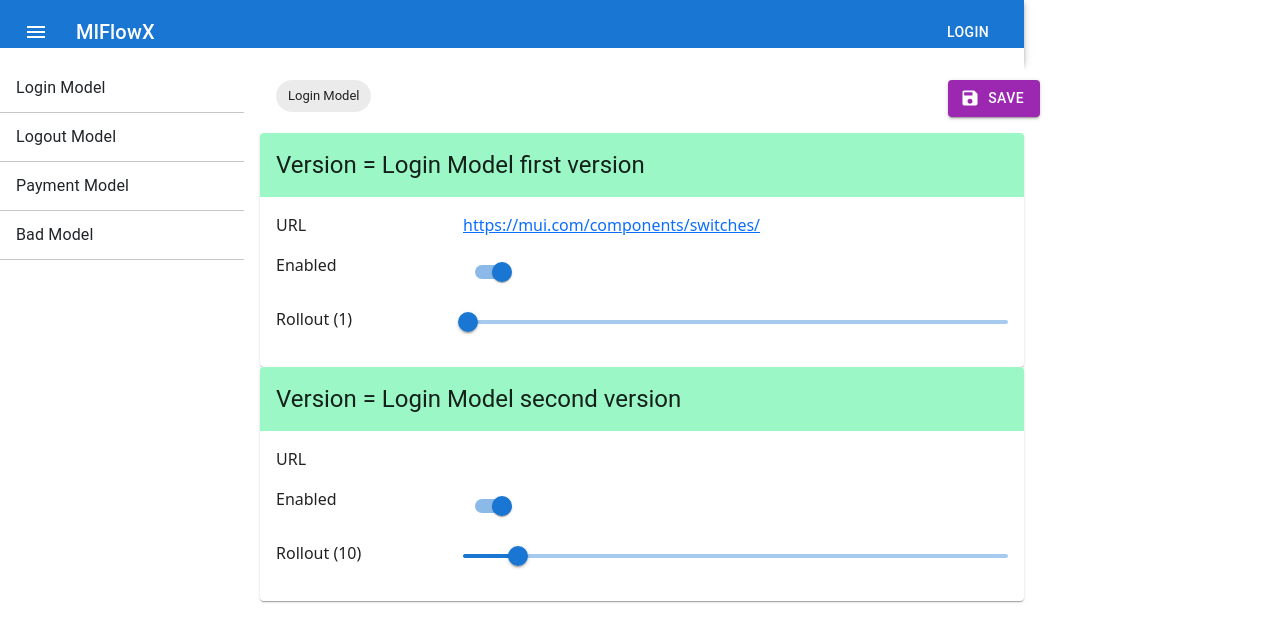
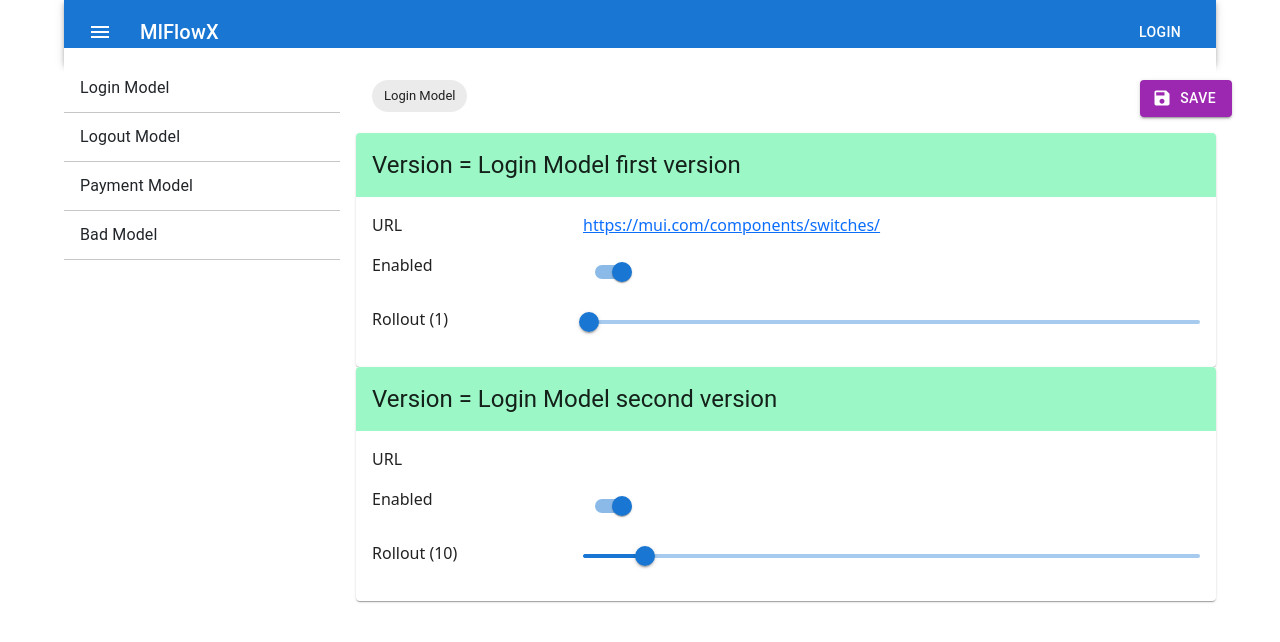
Before and after one commit to harishbohara/mflowx, a React (Create React App) app: page / in a window 1280 px wide. Shown: the top 642 px of the page. Built offline with nearby package versions, Linux system fonts and the light colour scheme.

Commit message:
added nav bar to list all items

```diff
--- a/src/components/home/home.js
+++ b/src/components/home/home.js
@@ -1,12 +1,12 @@
-import { Box } from "@mui/material"
+import { Container } from "@mui/material"
 import DeploymentsContainer from "../deployments/v1/DeploymentsContainer"
 import Menu from '../menu/Menu'
 // eslint-disable-next-line import/no-anonymous-default-export
 export default () => {
     return (
-        <Box sx={{ width: '80%', minWidth: 800, bgcolor: 'background.paper' }}>
+        <Container >
             <Menu></Menu>
             <DeploymentsContainer />
-        </Box>
+        </Container>
     )
 }
```
